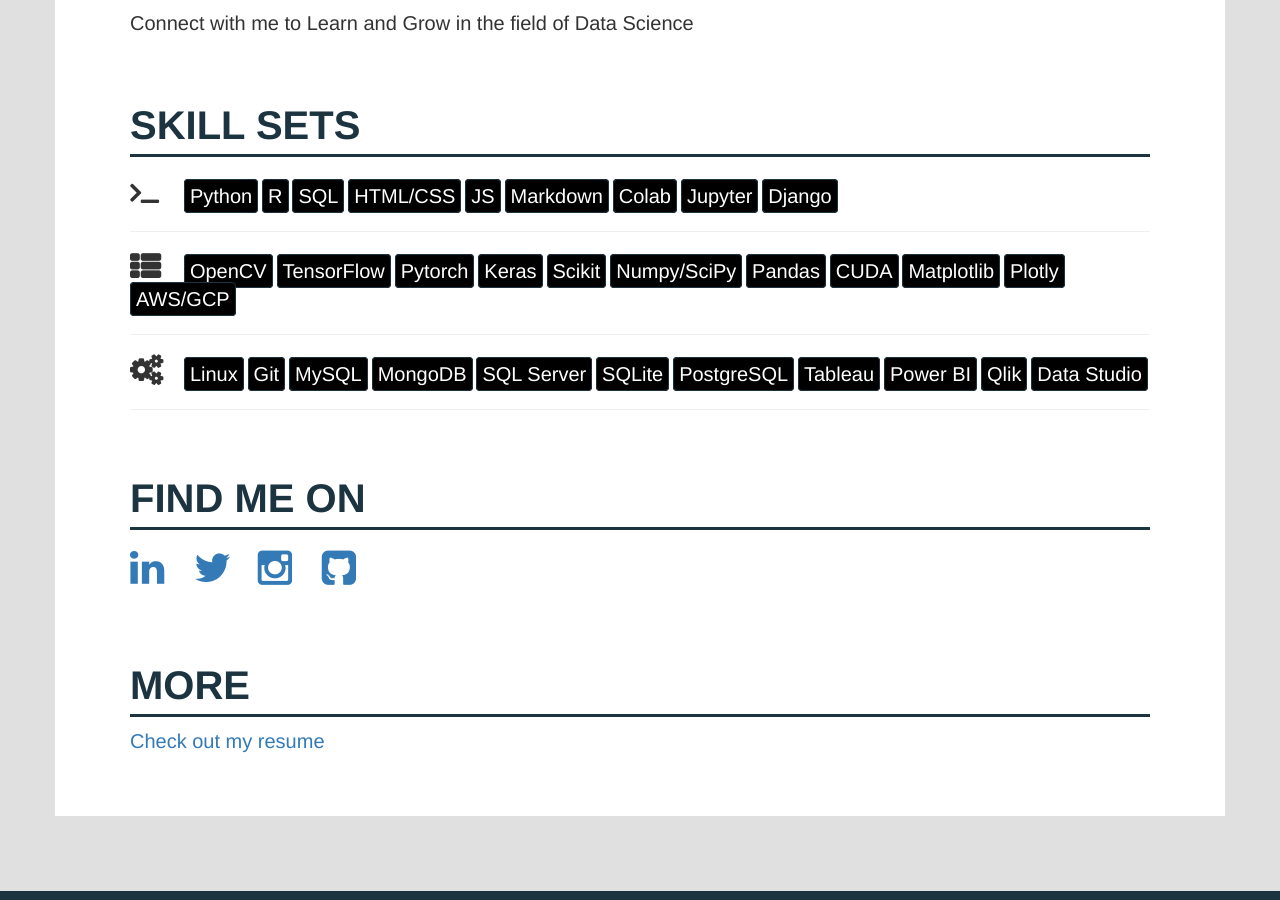
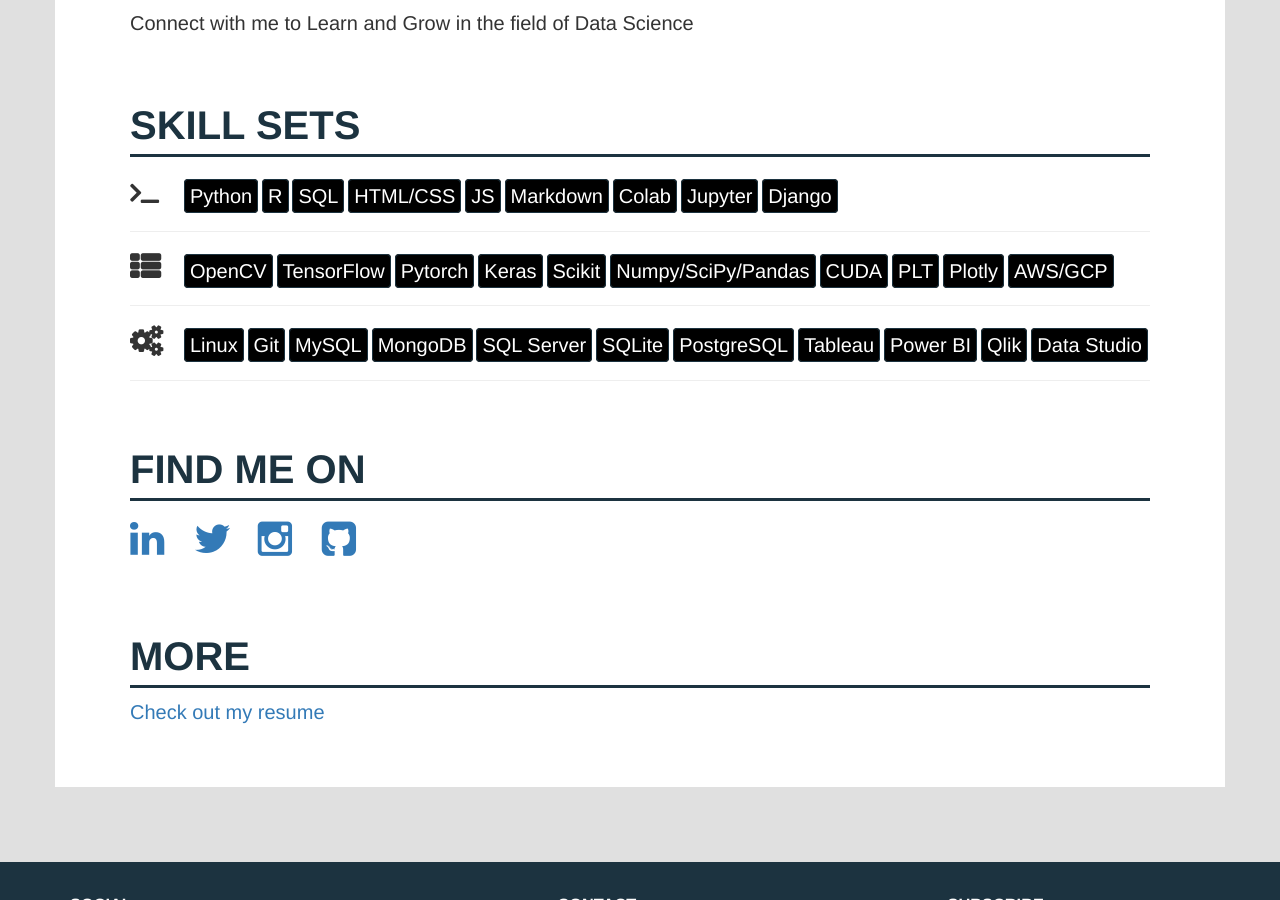
Before and after one commit to LearnDSML/blog, a Jekyll site: the page built from about/index.html, in a window 1280 px wide and 900 px high, scrolled down 500 px. Built offline with Jekyll 4.4.1, drawn with Linux system fonts in a browser that asks for light colours.

Commit message:
Update me.yml

```diff
--- a/_data/me.yml
+++ b/_data/me.yml
@@ -13,7 +13,7 @@
     list: ["Python", "R", "SQL", "HTML/CSS", "JS", "Markdown", "Colab", "Jupyter", "Django"]
   - name: "Framework"
     icon-class: "fa fa-th-list"
-    list: ["OpenCV", "TensorFlow", "Pytorch", "Keras", "Scikit", "Numpy/SciPy", "Pandas", "CUDA", "Matplotlib", "Plotly", "AWS/GCP"]
+    list: ["OpenCV", "TensorFlow", "Pytorch", "Keras", "Scikit", "Numpy/SciPy/Pandas", "CUDA", "PLT", "Plotly", "AWS/GCP"]
   - name: "Tools"
     icon-class: "fa fa-cogs"
     list: ["Linux", "Git", "MySQL", "MongoDB", "SQL Server", "SQLite", "PostgreSQL", "Tableau", "Power BI", "Qlik", "Data Studio"]
```
